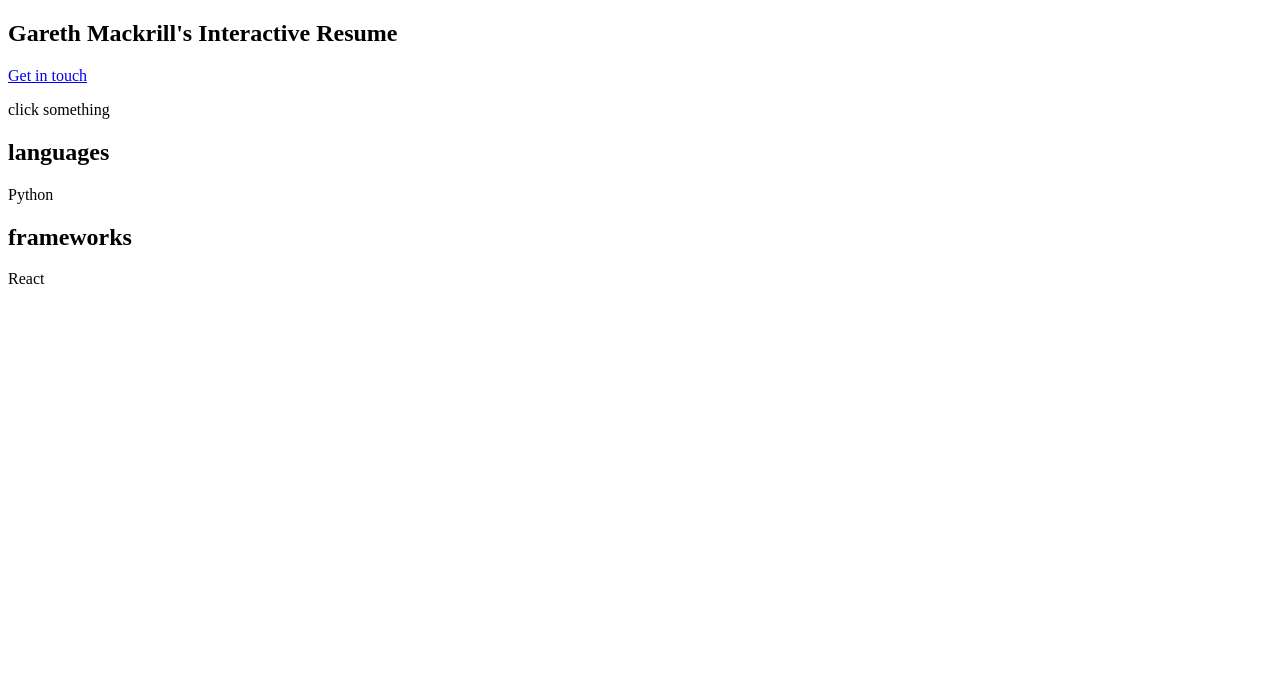
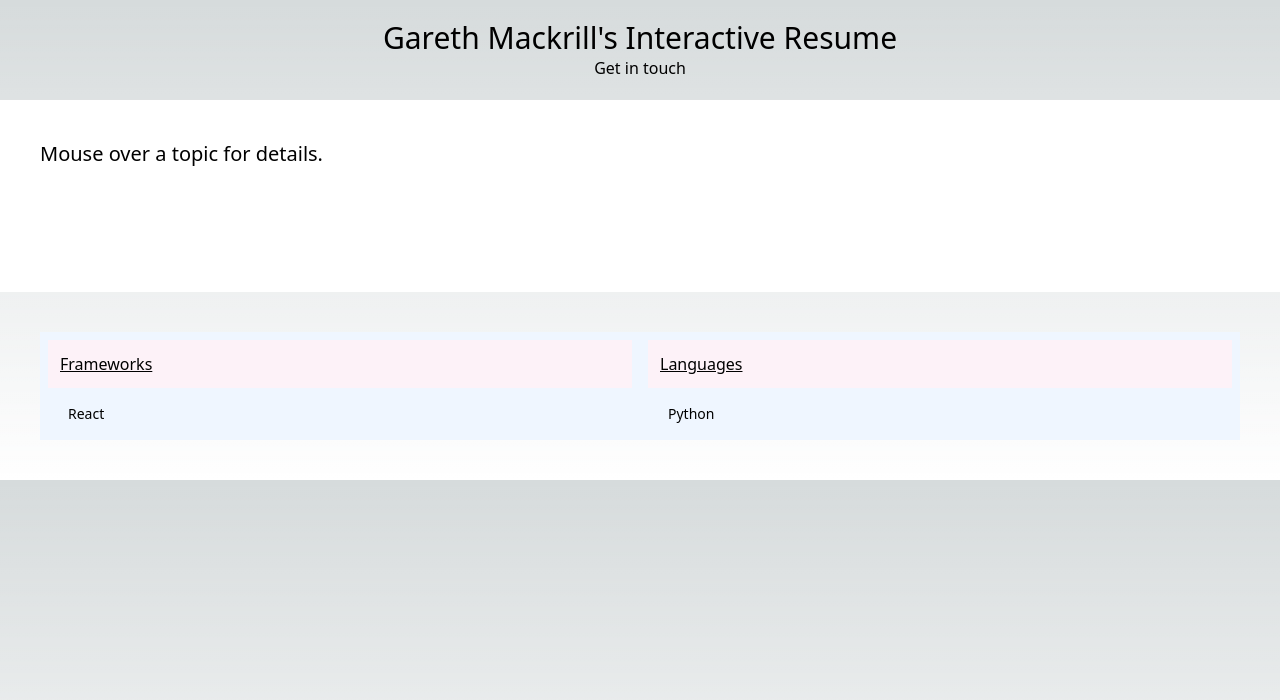
Before and after one commit to garethpdx/garethpdx.github.io, a Next.js app: page / in a window 1280 px wide. Shown: the top 700 px of the page. Built offline with nearby package versions, Linux system fonts and the light colour scheme.

Commit message:
Add some prettiness

```diff
--- /dev/null
+++ b/src/app/globals.css
@@ -0,0 +1,19 @@
+@tailwind base;
+@tailwind components;
+@tailwind utilities;
+
+:root {
+  --foreground-rgb: 0, 0, 0;
+  --background-start-rgb: 214, 219, 220;
+  --background-end-rgb: 255, 255, 255;
+}
+
+body {
+  color: rgb(var(--foreground-rgb));
+  background: linear-gradient(
+      to bottom,
+      transparent,
+      rgb(var(--background-end-rgb))
+    )
+    rgb(var(--background-start-rgb));
+}
--- a/src/components/display.js
+++ b/src/components/display.js
@@ -2,11 +2,17 @@ import React from 'react';
 
 const Display = ({ display }) => {
     if(display == ''){
-	display = 'click something';
+	display = ['Mouse over a topic for details.'];
     }
     return (
-	<div className="bg-gray-200 p-4">
-	{display}
+	<div className="bg-white p-10 h-48">
+	   <p className="text-xl">
+	   {display.map((l) => (
+	       <span key="{l}">
+	   	{l}<br />
+	       </span>
+	   ))}
+	   </p>
 	</div>
     );
 };
--- a/src/components/form.js
+++ b/src/components/form.js
@@ -16,29 +16,41 @@ const Form = ({ onToggle }) => {
 
     // languages, frameworks, databases, leadership
     let categories = [... new Set(buttons.map((button) => button.category))];
+    categories.sort()
 
     const toggleButton = (button) => {
-	onToggle(button.longdesc);
+	onToggle(button.longdesc.split('\n'));
     };
     const buttonsForCat = (cat) => {
 	return buttons.filter((button) => button.category == cat);
     };
     return (
-	<div>
+	<div className="grid md:grid-cols-2 bg-blue-50 m-10 overflow-y-scroll h-96 md:h-fit md:overflow-auto">
 	{categories.map((category) => (
-	    <div className="category">
-	    <h2>{category}</h2>
-	    <div className="bg-gray-100 p-4">
+	    <div
+	     className="category"
+	     key={category}_div>
+	    <h2
+	      className="underline capitalize bg-pink-50 m-2 p-3"
+	      key={category}_header
+	    >
+	    {category}
+	    </h2>
+	    <div
+	      className="px-7 my-3"
+	      key={category}_button_div
+	    >
+	    <ul key={category}_list>
 	    {buttonsForCat(category).map((button) => (
-	        <div>
-	      	    <a
+                <li
+                className="hover:bg-blue-100 active:bg-blue-200 text-sm py-1"
                 key={button.key}
-			onClick={() => toggleButton(button)}
+                   onPointerEnter={() => toggleButton(button)}
                 >
                    {button.shortdesc}
-		    </a>
-	        </div>
+                </li>
                         ))}
+                    </ul>
                 </div>
 	    </div>
 	))}
--- a/src/pages/index.js
+++ b/src/pages/index.js
@@ -1,5 +1,6 @@
+import '../app/globals.css'
+
 import React, { useState } from 'react';
-
 
 import Display from '../components/display';
 import Form from '../components/form';
@@ -9,7 +10,7 @@ import Intro from '../components/intro';
 const IndexPage = () => {
     const [content, setContent] = useState('');
     const handleToggle = (description) => {
-	setContent((prevContent) => description);
+	setContent(() => description);
     };
     return (
 	    <div>
```
Lines whose indentation alone changed are shown as unchanged.
